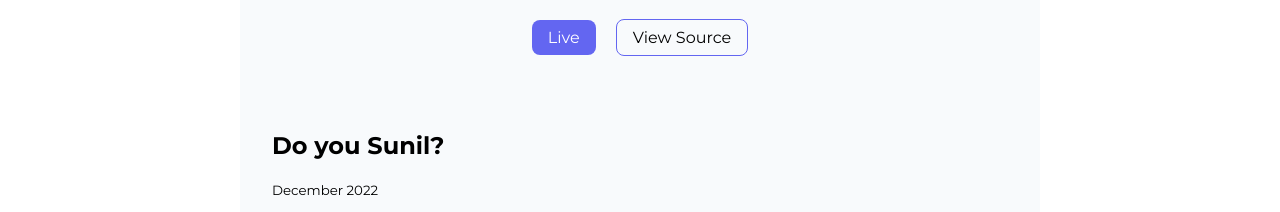
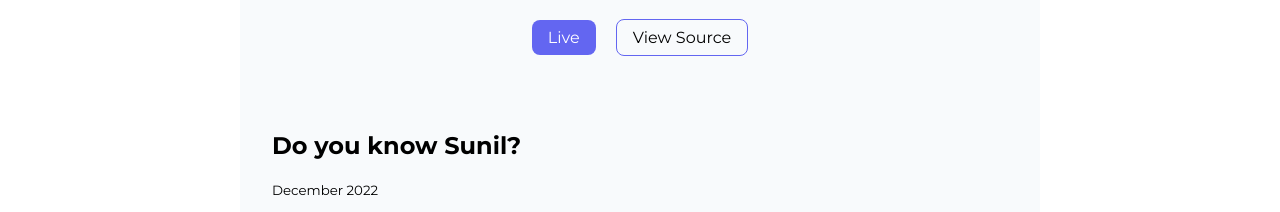
Before and after one commit to gsunil99/my_portfolio, a plain HTML site: page projects.html in a window 1280 px wide. Shown: the part 7820-8032 px from the top of the page. Drawn offline with Linux system fonts and the light colour scheme.

Commit message:
Update projects.html

```diff
--- a/projects.html
+++ b/projects.html
@@ -232,7 +232,7 @@ Post, Update Post, profile and other basic features.
             </li>
             <li>
                 <article class="showcase-list container container-center">
-                    <h1>Do you Sunil?</h1>
+                    <h1>Do you know Sunil?</h1>
                     <small>December 2022</small>
                     <p>
                         A CLI app built with javascript. It checks if you know about me. Used CHALK library and hosted using custom subdomain.
```
